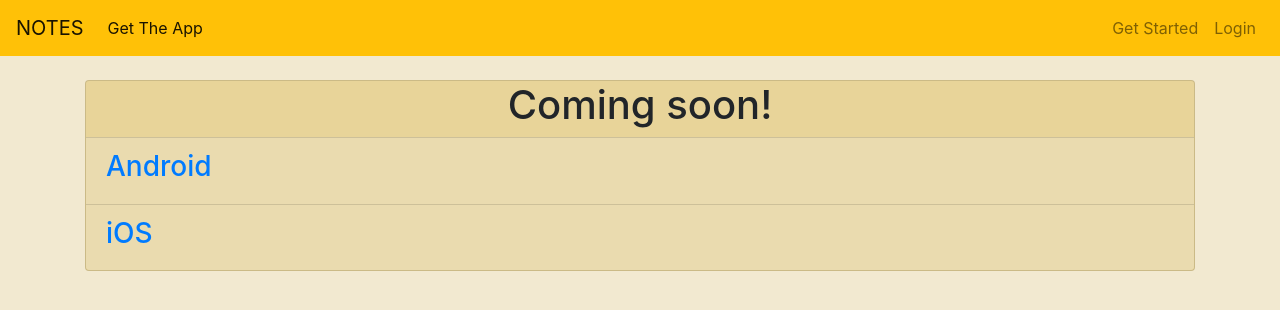
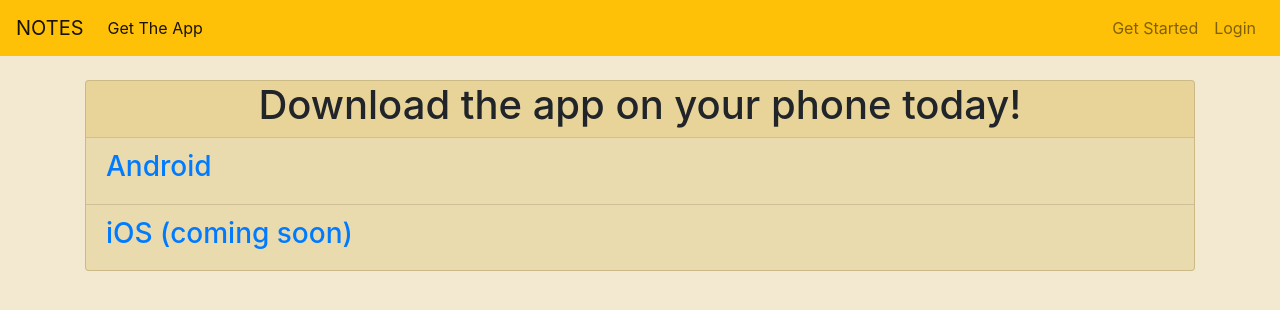
Before and after one commit to T-Kozikopoulos/notes, a Django app: page /app/ in a window 1280 px wide. Shown: the top 310 px of the page. Run offline with Django 3.2, Linux system fonts and the light colour scheme; some libraries are stand-ins or nearby versions.

Commit message:
Update app.html

```diff
--- a/templates/notes/app.html
+++ b/templates/notes/app.html
@@ -2,14 +2,14 @@
 
 {% block content %}
     <div class="card bg-warning" style="">
-        <h1 class="header" style="text-align: center !important">Coming soon!</h1>
+        <h1 class="header" style="text-align: center !important">Download the app on your phone today!</h1>
         <!--<h1 class="header" style="text-align: center !important">GET THE APP NOW!</h1>-->
         <ul class="list-group list-group-flush">
             <li class="list-group-item bg-warning">
-                <h3><a class="card-title" href="#"> Android</a></h3>
+                <h3><a class="card-title" href="https://webapp.diawi.com/install/N1f96u"> Android</a></h3>
             </li>
             <li class="list-group-item bg-warning">
-                <h3><a href="#"> iOS</a></h3>
+                <h3><a href="#"> iOS (coming soon)</a></h3>
             </li>
         </ul>
     </div>
```
